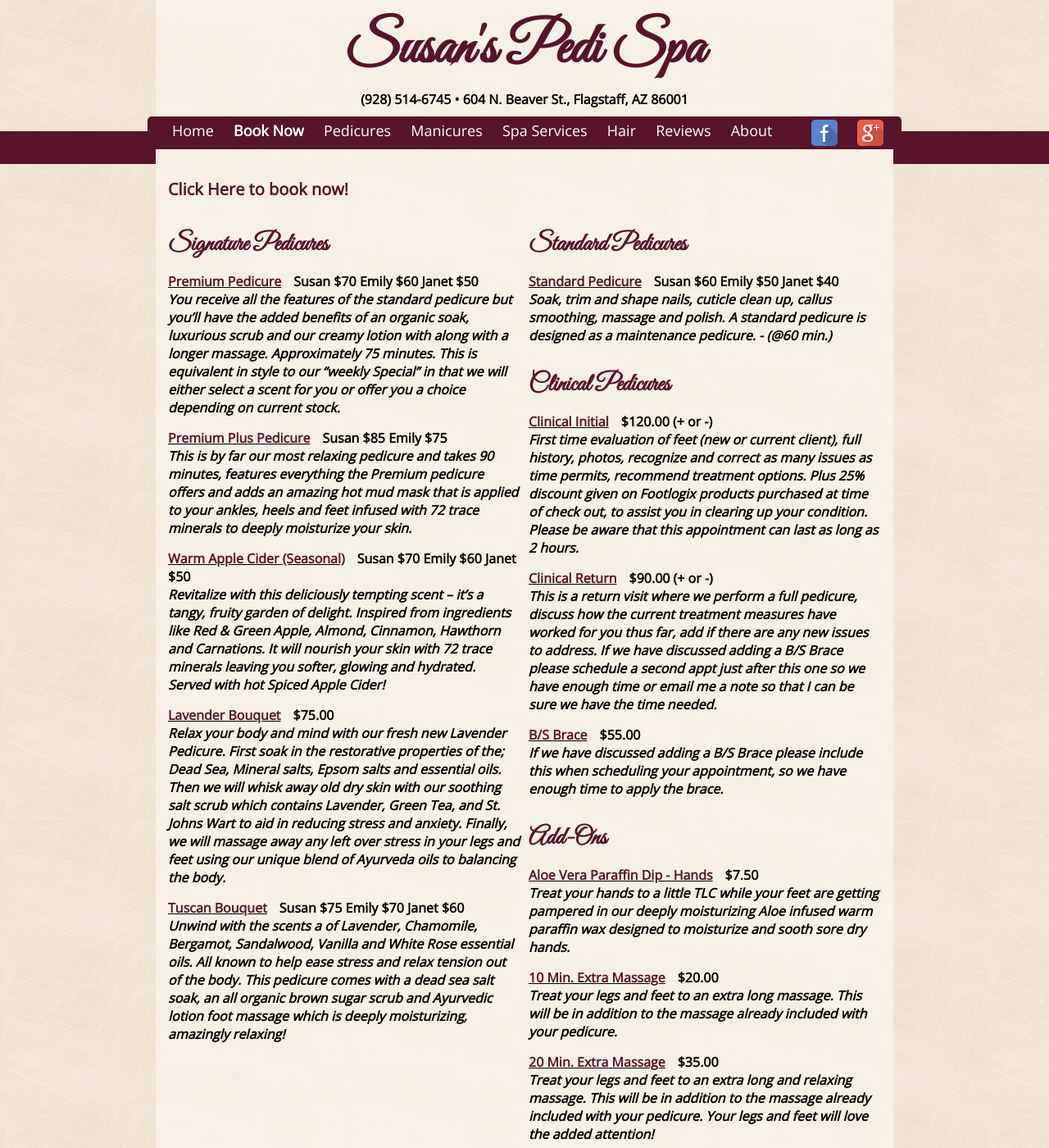
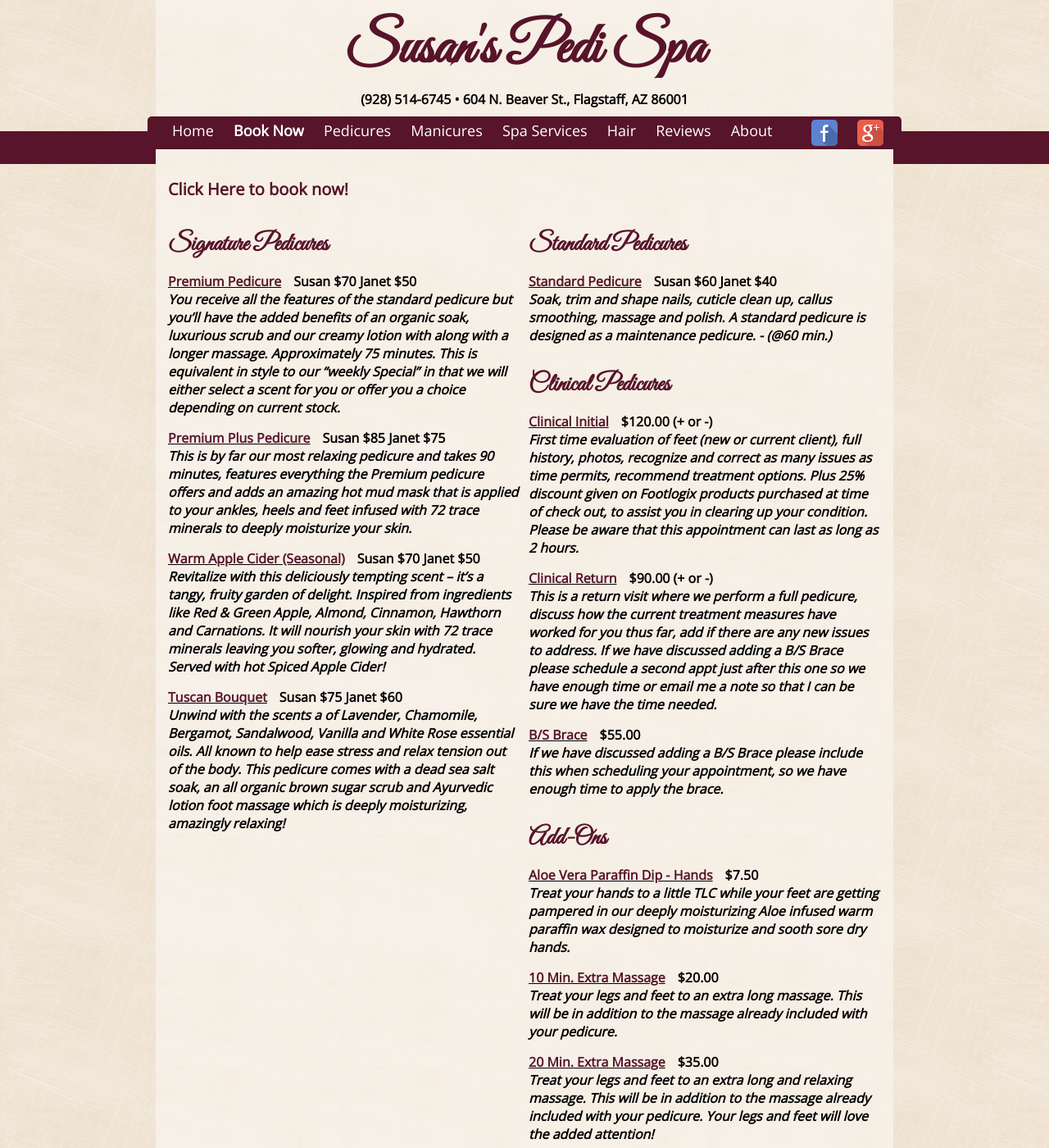
Before and after one commit to susanspedispa/susanspedispa.github.io, a Jekyll site: the page built from menu/pedicures.html, in a window 1280 px wide and 1400 px high. Shown: the whole window at 82% size. Built offline with Jekyll 4.4.1, drawn with Linux system fonts in a browser that asks for light colours.

Commit message:
Update pedicures.yml

```diff
--- a/_data/pedicures.yml
+++ b/_data/pedicures.yml
@@ -4,9 +4,8 @@ menu:
     - name: Signature Pedicures
       treatments:
         - name: Premium Pedicure
-          price: Susan $70 Emily $60 Janet $50
+          price: Susan $70 Janet $50
           prices:
-            Emily: $60
             Susan: $70
           description: >
            You receive all the features of the standard pedicure but you’ll have the added benefits of an organic soak,
@@ -14,30 +13,22 @@ menu:
            in style to our “weekly Special” in that we will either select a scent for you or offer you a choice depending on current
            stock.
         - name: Premium Plus Pedicure
-          price: Susan $85 Emily $75
+          price: Susan $85 Janet $75
           prices:
-            Emily: $75
+            Janet: $75
             Susan: $85
           description: >
            This is by far our most relaxing pedicure and takes 90 minutes, features everything the Premium pedicure offers and adds
            an amazing hot mud mask that is applied to your ankles, heels and feet infused with 72 trace minerals to deeply moisturize
            your skin.
         - name: Warm Apple Cider (Seasonal)
-          price: Susan $70 Emily $60 Janet $50
+          price: Susan $70 Janet $50
           description: >
            Revitalize with this deliciously tempting scent – it’s a tangy, fruity garden of delight. Inspired from ingredients like
            Red & Green Apple, Almond, Cinnamon, Hawthorn and Carnations. It will nourish your skin with 72 trace minerals leaving
            you softer, glowing and hydrated. Served with hot Spiced Apple Cider!
-        - name: Lavender Bouquet
-          price: $75.00
-          description: >
-           Relax your body and mind with our fresh new Lavender Pedicure. First soak in the restorative properties of the;
-           Dead Sea,  Mineral salts, Epsom salts and essential oils. Then we will whisk away old dry skin with our soothing
-           salt scrub which contains Lavender, Green Tea, and St. Johns Wart to aid in reducing stress and anxiety.
-           Finally, we will massage away any left over stress in your legs and feet using our unique blend of Ayurveda oils
-           to balancing the body.
         - name: Tuscan Bouquet
-          price: Susan $75 Emily $70 Janet $60
+          price: Susan $75 Janet $60
           description: >
            Unwind with the scents a of Lavender, Chamomile, Bergamot, Sandalwood, Vanilla and White Rose essential oils.
            All known to help ease stress and relax tension out of the body. This pedicure comes with a dead sea salt soak,
@@ -49,9 +40,9 @@ menu:
     - name: Standard Pedicures
       treatments:
         - name: Standard Pedicure
-          price: Susan $60 Emily $50 Janet $40
+          price: Susan $60 Janet $40
           prices:
-            Emily: $50
+            Janet: $50
             Susan: $60
           description: >
             Soak, trim and shape nails, cuticle clean up, callus smoothing, massage and polish.
```
